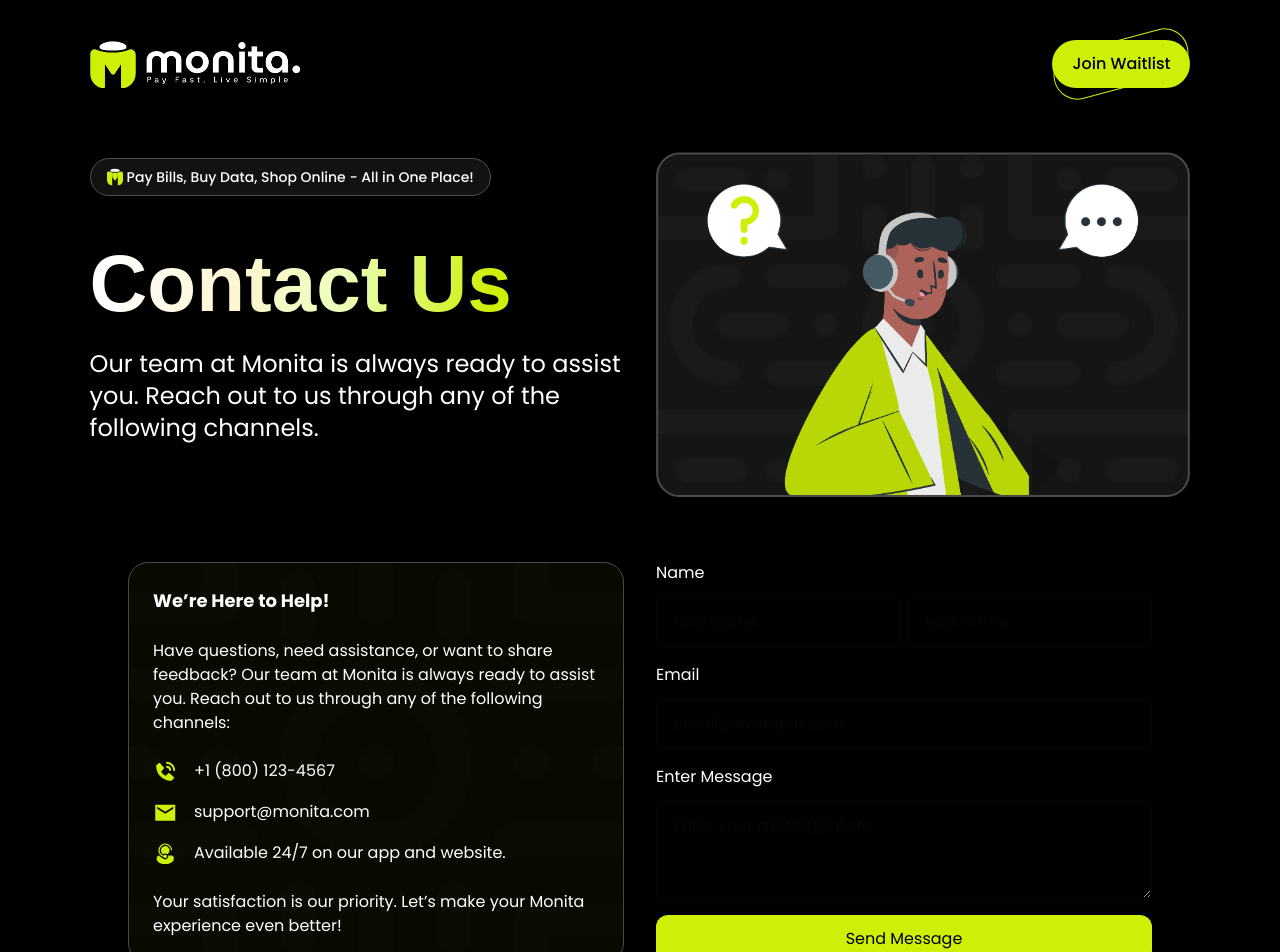
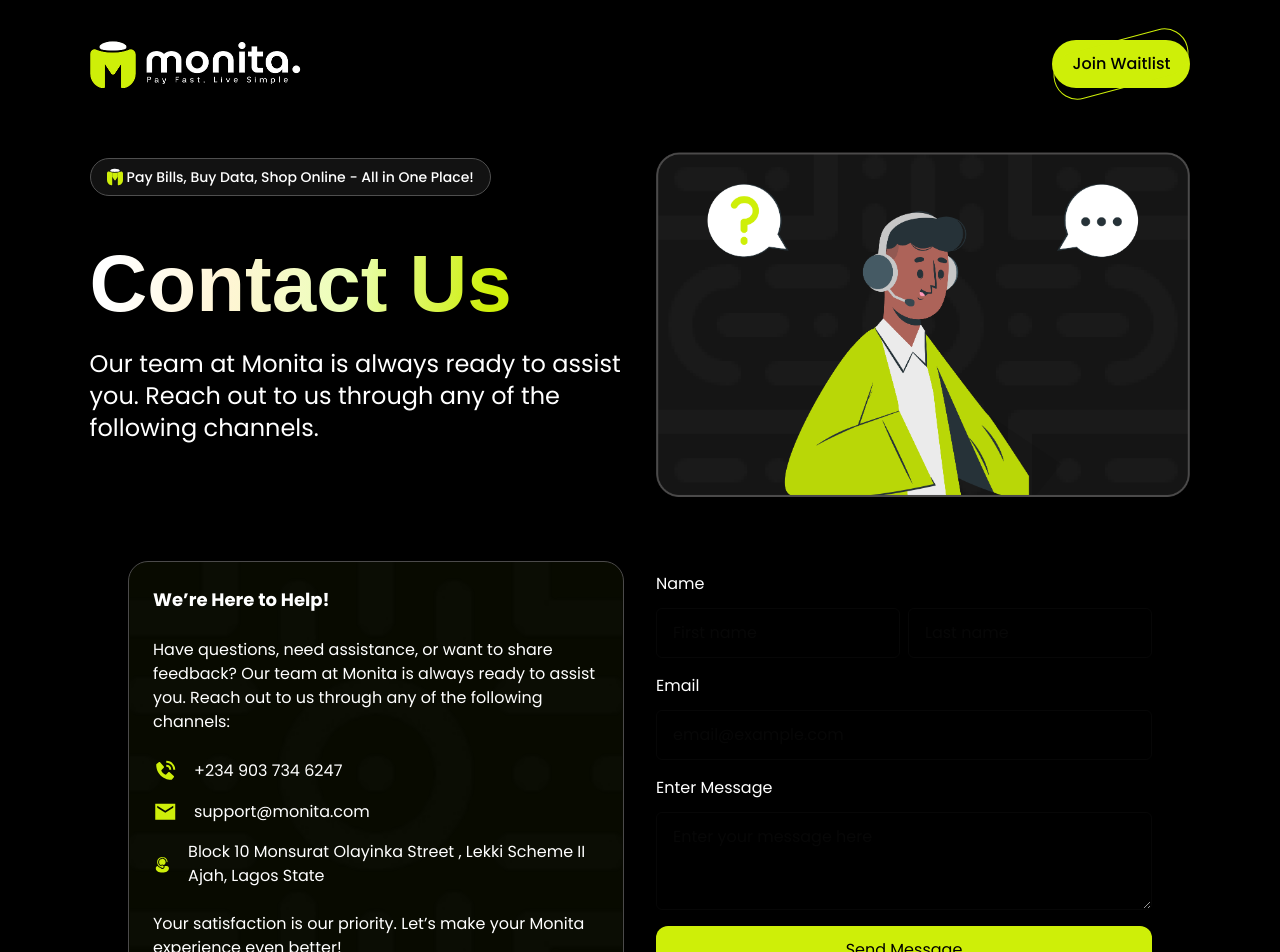
Before and after one commit to Monita-by-Nex-Panther-Technologies/monita-landing-page, a Next.js app: page /contact-us in a window 1280 px wide. Shown: the top 952 px of the page. Built offline with nearby package versions, Linux system fonts and the light colour scheme; a web font is replaced by a local one.

Commit message:
chore: update contact info

```diff
--- a/app/contact-us/_components/contact-form.tsx
+++ b/app/contact-us/_components/contact-form.tsx
@@ -18,10 +18,10 @@
 				<div className="space-y-4">
 					<Link
 						className="flex items-center gap-4"
-						href=""
+						href="tel:+2349037346247"
 					>
 						<PhoneIcon />
-						+1 (800) 123-4567
+						+234 903 734 6247
 					</Link>
 
 					<Link
@@ -32,11 +32,10 @@
 						support@monita.com
 					</Link>
 
-					<p
-						className="flex items-center gap-4"
-					>
+					<p className="flex items-center gap-4">
 						<LocationIcon />
-						Available 24/7 on our app and website.
+						Block 10 Monsurat Olayinka Street , Lekki Scheme II
+						Ajah, Lagos State
 					</p>
 				</div>
 
@@ -93,8 +92,8 @@
 					<textarea
 						className="input"
 						placeholder="Enter your message here"
-                        id="message"
-                        rows={3}
+						id="message"
+						rows={3}
 					/>
 				</label>
 
```
